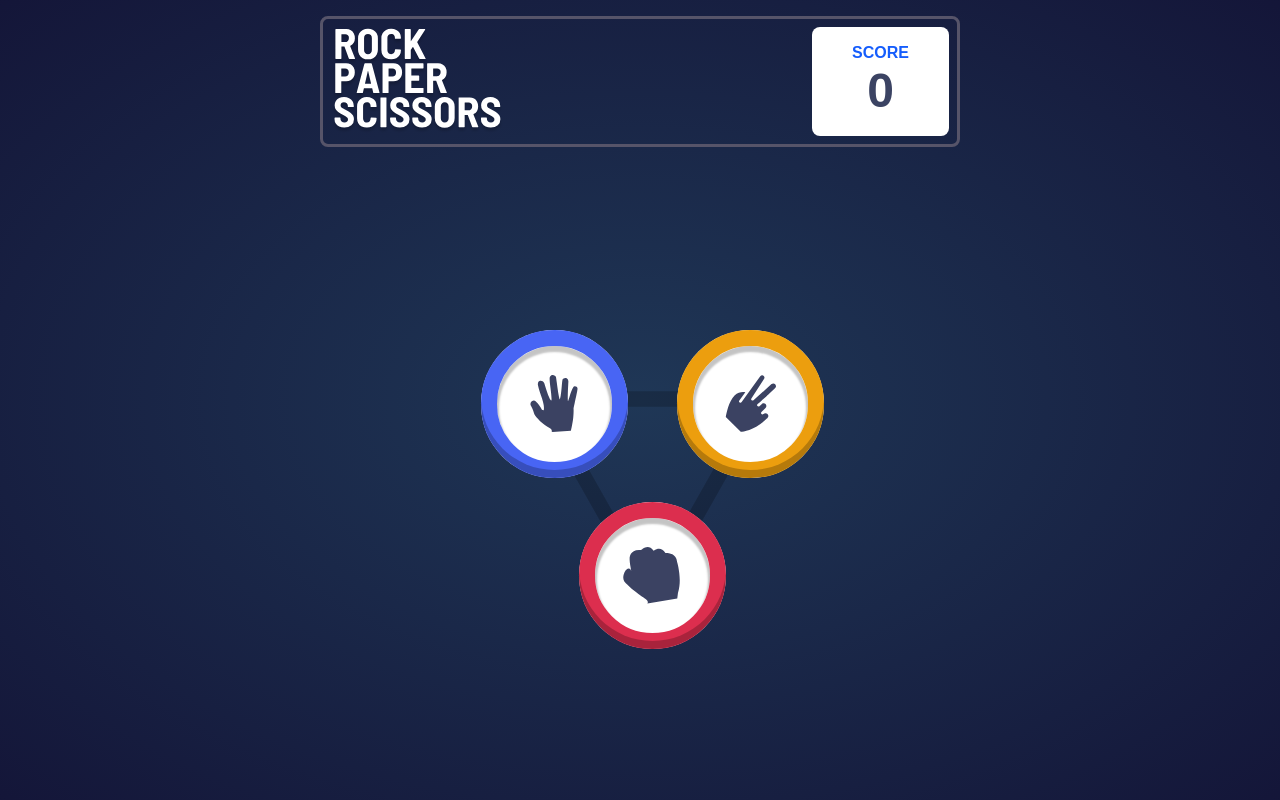
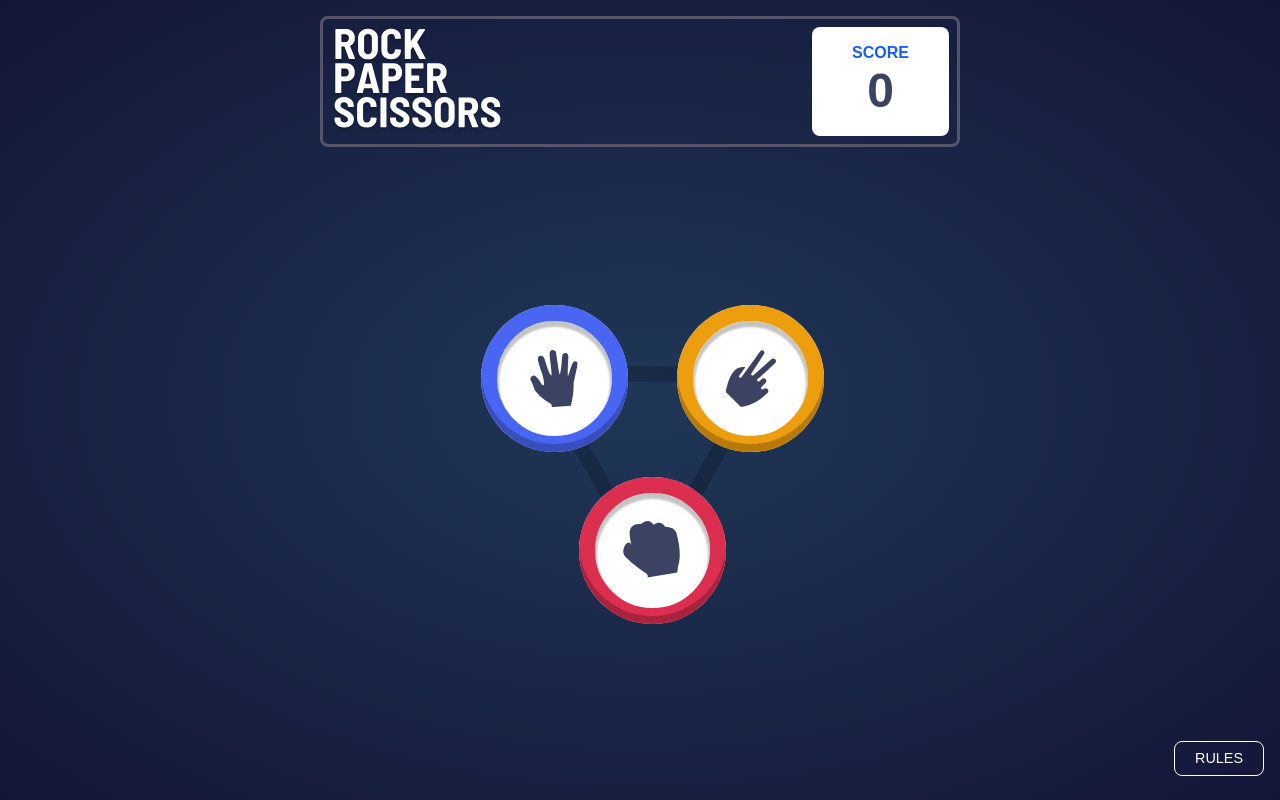
Before and after one commit to maahmoudhamada2/rock-paper-scissors, a React (Vite) app: page / in a window 1280 px wide. Built offline with nearby package versions, Linux system fonts and the light colour scheme.

Commit message:
feat: addgame footer for rules

```diff
--- /dev/null
+++ b/src/GameBoard/BoardFooter/BoardFooter.jsx
@@ -0,0 +1,11 @@
+export default function BoardFooter({ onLoadRules }) {
+  return (
+    <footer className="w-full flex justify-center gap-2 md:justify-end md:py-2">
+      <button
+        className="cursor-pointer text-[0.9rem] border px-5 py-2 rounded-lg border-white text-white"
+        onClick={onLoadRules}>
+        RULES
+      </button>
+    </footer>
+  );
+}
--- a/src/GameBoard/GameBoard.jsx
+++ b/src/GameBoard/GameBoard.jsx
@@ -1,11 +1,13 @@
 import GameButtons from "./GameButtons/GameButtons";
 import BoardHeader from "./BoardHeader/BoardHeader";
+import BoardFooter from "./BoardFooter/BoardFooter";
 
 export default function GameBoard() {
   return (
     <article className="overflow-y-auto overflow-x-hidden h-full flex flex-col items-center p-4">
       <BoardHeader />
       <GameButtons />
+      <BoardFooter />
     </article>
   );
 }
```
